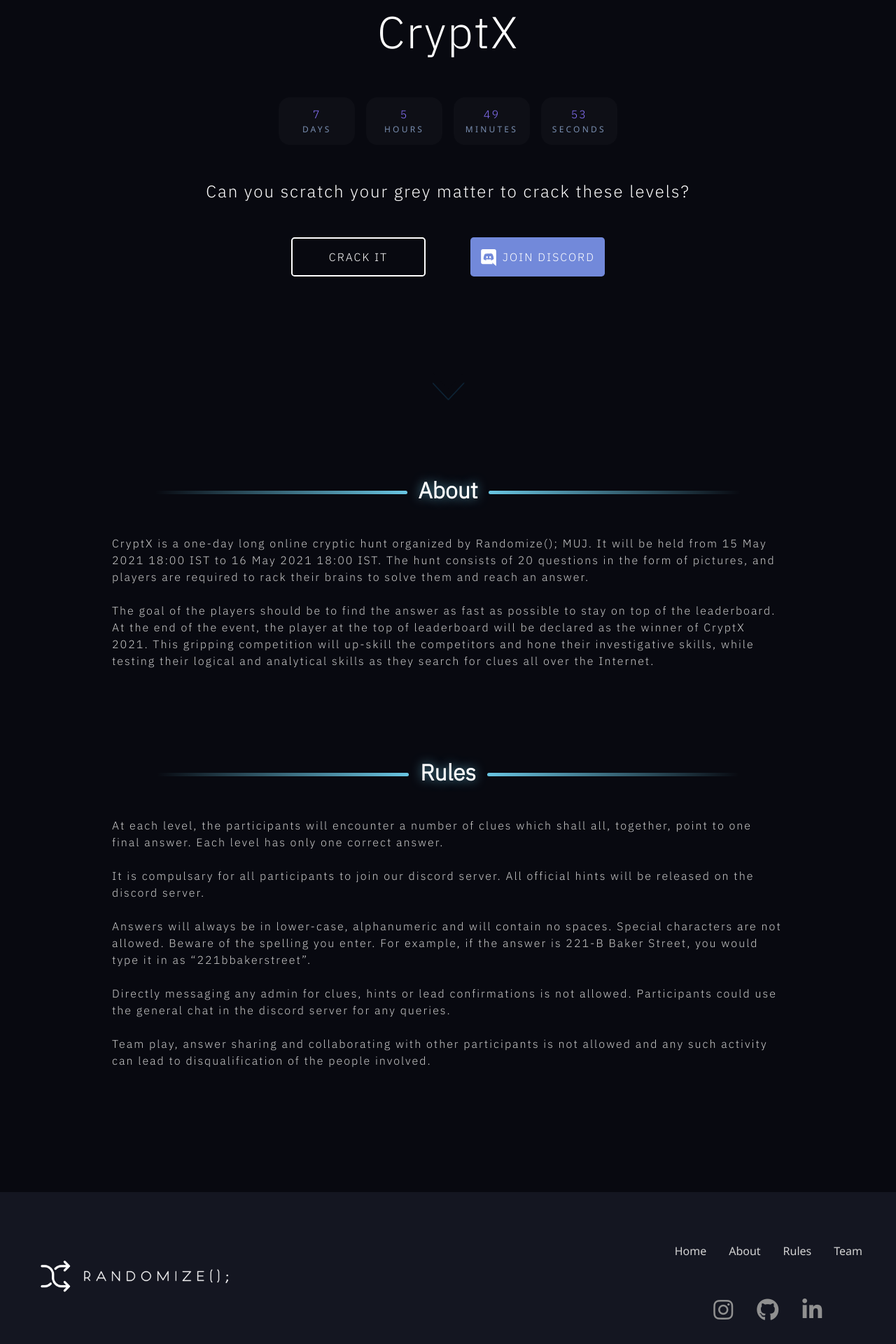
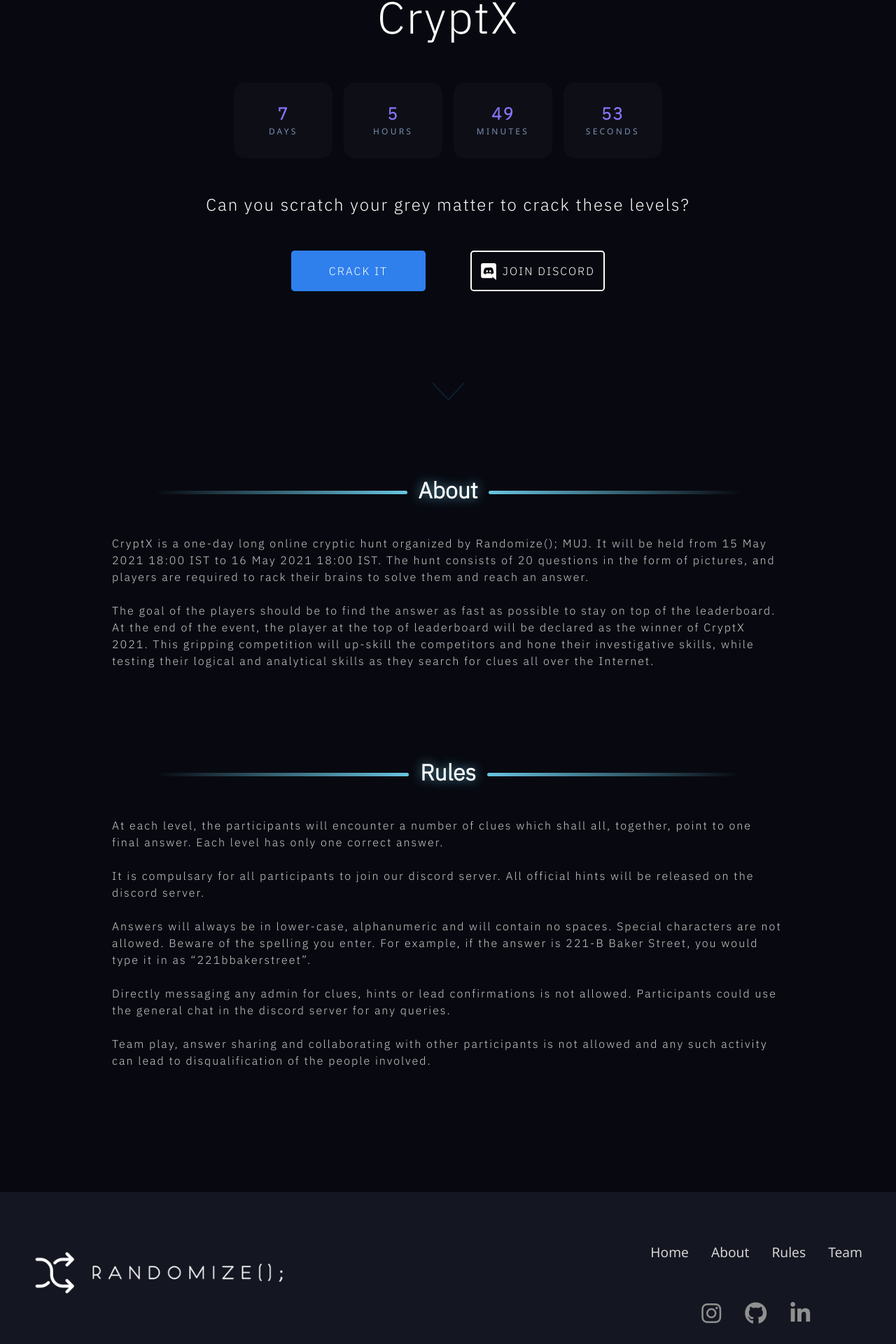
Before and after one commit to kg-kartik/CryptX, a React (Create React App) app in the folder client/: page / in a window 1280 px wide. Shown: the part 199-2119 px from the top of the page at 70% size. Built offline with nearby package versions, Linux system fonts and the light colour scheme.

Commit message:
Some styling changes

```diff
--- a/client/src/App.css
+++ b/client/src/App.css
@@ -72,7 +72,6 @@ body {
 }
 
 .btn-primary {
-    background-color: #7289da !important;
     border-color: transparent;
     font-size: 1em;
     min-width: 15vw;
@@ -85,24 +84,28 @@ body {
     }
 }
 
-.btn-primary:hover {
-    border-color: transparent !important;
-}
-
 .crack {
-    background-color: transparent !important;
-    border-width: 2px !important;
-    border-color: white !important;
+    background-color: rgb(47 128 237);
 }
 
 .crack:hover {
-    background-color: #01648f !important;
-    border-color: transparent !important;
-    transition: 0.5s ease;
+    box-shadow: rgb(47 128 237 / 31%) 0px 0px 10px;
+}
+
+.discord-btn {
+    background-color: transparent;
+    border-width: 2px;
+    border-color: white;
+}
+
+.discord-btn:focus {
+    outline: none !important;
+    background-color: #9a88e3 !important;
 }
 
 .discord-btn:hover {
-    background-color: #9a88e3 !important;
+    border-color: transparent !important;
+    background-color: #9a88e3;
 }
 
 .buttons {
@@ -175,7 +178,7 @@ body {
 
 .selected {
     position: relative;
-	color:white !important;
+    color: white !important;
     text-shadow: 0 0 15px rgb(92 171 195 / 65%);
     /* border-bottom: none; */
     /* border-bottom:2px solid white !important; */
--- a/client/src/components/Footer.jsx
+++ b/client/src/components/Footer.jsx
@@ -60,13 +60,13 @@ const Links = styled.li`
 	cursor: pointer;
 	letter-spacing:0;
 	color: lightgray !important;
-	font-size: 1rem;
+	font-size: 1.2rem;
 	// padding: 0 1rem 0 0;
 	margin: 0 1rem 0 1rem;
 	@media (max-width: 767px) {
-		margin: 0 0.5rem;
+		margin: 0 0.5rem 1.5rem 0.5rem;
 		list-style:none;
-		font-size: 1em;
+		font-size: 1.1em;
 	}
 	&:hover{
 		text-decoration:underline;
@@ -75,7 +75,7 @@ const Links = styled.li`
 
 
 const SocialWrapper = styled.div`
-	padding-bottom: 3rem;
+	padding-bottom: 2rem;
 	width:100%;
 	display:flex;
 	justify-content:center;
@@ -99,18 +99,21 @@ const IconContainer = styled.a`
 `
 
 const BrandHeader = styled.div`
-	padding:2rem;
+	padding:1rem;
     width: 30%;
     display: flex;
     align-items: center;
 	@media (max-width: 767px) {
 		width: 100%;
-		padding:2rem 2rem 0;
+		padding:1rem 1rem 0;
 	}
 `
 
 const Image = styled.img`
-	max-width:100%;
+	max-width:120%;
+	@media (max-width: 767px) {
+		max-width: 100%;
+	}
 `
 
 const Footer = () => {
--- a/client/src/elements/Countdown.jsx
+++ b/client/src/elements/Countdown.jsx
@@ -9,9 +9,9 @@ const TimeCard = styled.div`
 	display: flex;
 	flex-direction: column;
 	font-family: "IBM Plex Sans", -sans-serif;
-	font-size: 2rem 1rem;
-	padding: 1rem;
-	font-weight: 100;
+	font-size: 1.5rem !important;
+	padding: 2rem;
+	font-weight: 600;
 	line-height: 1;
 	text-align: center;
 	@media (max-width:1300px){
```
Also changed, not shown: client/public/logo.jpg. Lines whose indentation alone changed are shown as unchanged.
